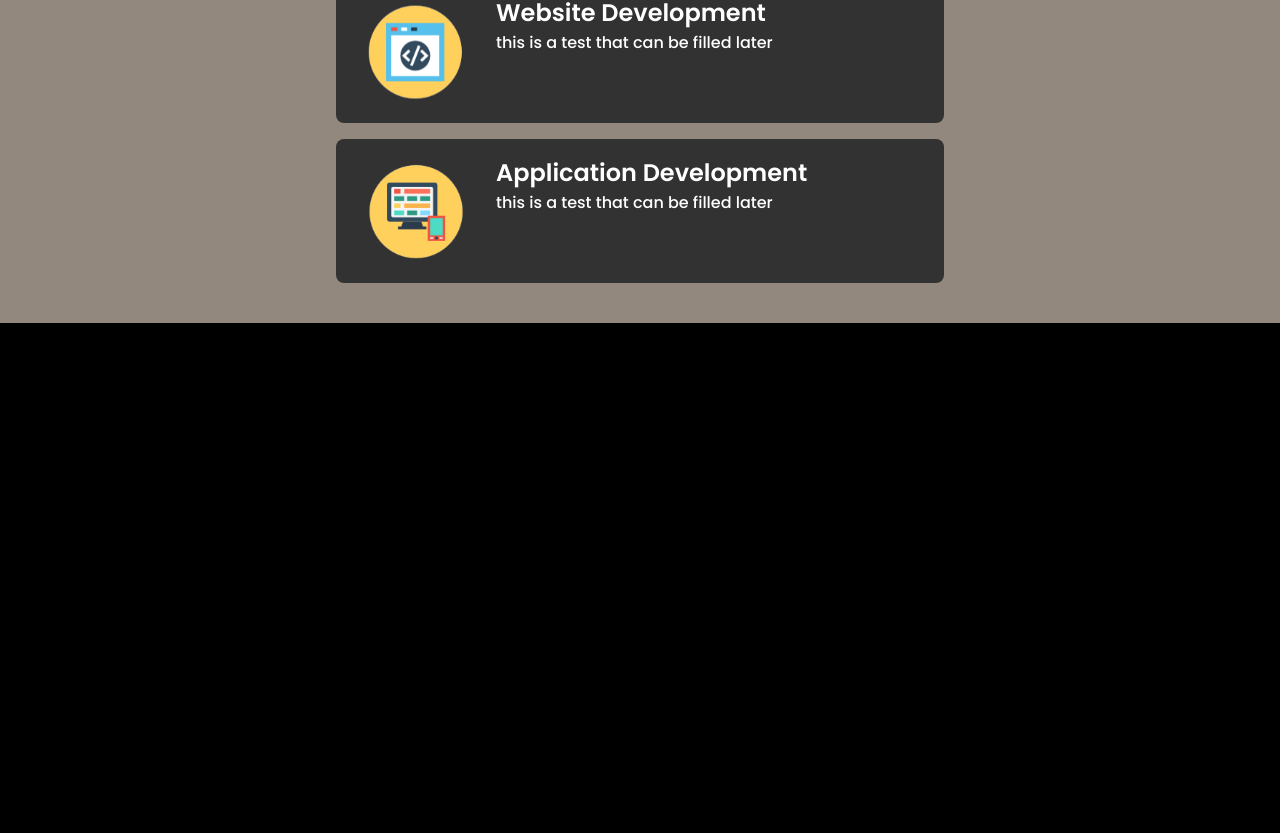
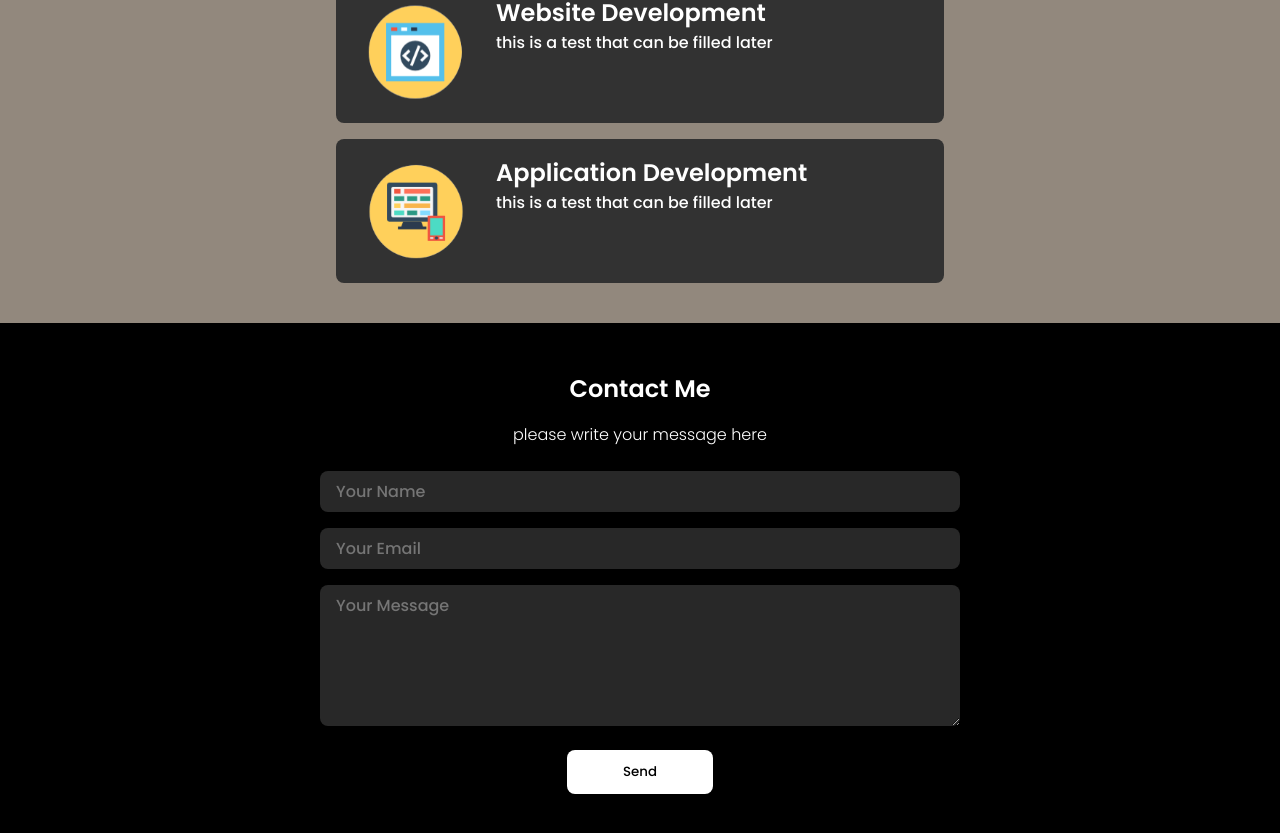
Before and after one commit to saman9452/SamanCV, a React (Create React App) app: page / in a window 1280 px wide. Shown: the part 1004-1837 px from the top of the page. Before the commit the page ends 1327 px from the top, so only its background shows below. Built offline with nearby package versions, Linux system fonts and the light colour scheme.

Commit message:
add contact me front

```diff
--- a/src/App.js
+++ b/src/App.js
@@ -1,6 +1,7 @@
 import Navbar from "./components/Navbar/navbar";
 import Hero from "./components/Hero/hero";
 import Skills from "./components/Skills/skills";
+import Contact from "./components/Contact/contact";
 
 function App() {
   return (
@@ -8,6 +9,7 @@ function App() {
       <Navbar />
       <Hero />
       <Skills />
+      <Contact />
     </div>
   );
 }
--- /dev/null
+++ b/src/components/Contact/contact.css
@@ -0,0 +1,49 @@
+#contact {
+    align-items: center;
+    justify-content: center;
+    text-align: center;
+    width: 100vw;
+    max-width: 60rem;
+    margin: 0 auto; /*makes the form to be in the center*/
+}
+
+.contactDescription {
+    font-size: medium;
+    padding: 1rem;
+    font-weight: 300;
+}
+
+.contactTitle {
+    margin: 1rem auto;
+    margin-top: 3rem;
+}
+
+.contactForm {
+    margin: 1rem;
+    display: flex;
+    flex-direction: column;
+    align-items: center;
+    justify-content: center;
+    width: 90wv;
+    max-width: 60rem;
+}
+
+.name, .email, .message {
+    font-size: medium;
+    width: 100%;
+    max-width: 40rem;
+    margin: 0.5rem;
+    padding: 0.5rem 1rem;
+    color: white;
+    border: none;
+    border-radius: 0.5rem;
+    background: rgb(40, 40, 40);
+}
+
+.submitBtn {
+    background: white;
+    padding: 0.75rem 3.5rem;
+    border: none;
+    border-radius: 0.5rem;
+    margin-top: 1rem;
+}
--- /dev/null
+++ b/src/components/Contact/contact.js
@@ -0,0 +1,25 @@
+import React from 'react';
+import './contact.css';
+
+const Contact = () => {
+  return (
+    <section id='contact'>
+        <h1 className='contactTitle'>Contact Me</h1>
+        <span className='contactDescription'>please write your message here</span>
+        <form className='contactForm'>
+            <input className='name' type='text' placeholder='Your Name' />
+            <input className='email' type='text' placeholder='Your Email' />
+            <textarea className='message' name='message' rows='5' placeholder='Your Message'></textarea>
+            <button type='submit' value='Send' className='submitBtn'>Send</button>
+            <div className='links'>
+                <img src='' className='' />
+                <img src='' className='' />
+                <img src='' className='' />
+                <img src='' className='' />
+            </div>
+        </form>
+    </section>
+  )
+}
+
+export default Contact
```
